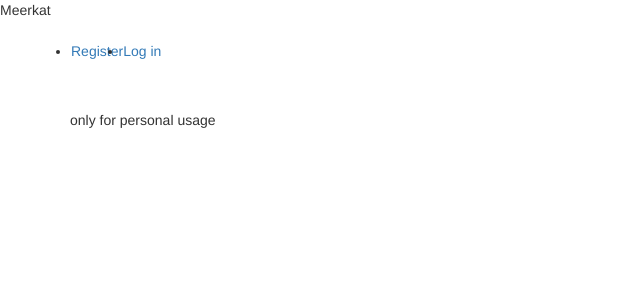
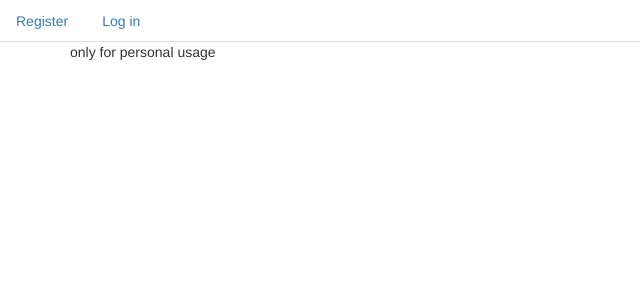
Before and after one commit to LaerryLaessig/meerkat, a Flask app: page / in a window 1280 px wide. Shown: the top 300 px of the page, without its empty margins (0-640 px from the left). Run offline with Flask 2, Linux system fonts and the light colour scheme; data that the repository does not hold is empty; some libraries are stand-ins or nearby versions.

Commit message:
Revert "refactor layout"
This reverts commit 0bec411d30d6acf71901b050a85fd7b605605700.

```diff
--- a/flask_meerkat/templates/home.html
+++ b/flask_meerkat/templates/home.html
@@ -2,9 +2,6 @@
 {% block app_content %}
 {% if current_user.is_authenticated %}
 <div class="row">
-    <div class="col-sm">
-        <a href="{{ url_for('post') }}" class="btn btn-outline-info" role="button">create post</a>
-    </div>
     <div class="col-md">
         {% for post in posts %}
         <div class="card" style="width: 54rem;">
@@ -29,6 +26,11 @@
         </div>
         {% endfor %}
     </div>
+    <div class="col-sm">
+
+        <a href="{{ url_for('post') }}" class="btn btn-outline-info" role="button">create post</a>
+
+    </div>
 </div>
 {% else %}
 <div>only for personal usage</div>
--- a/flask_meerkat/templates/layout.html
+++ b/flask_meerkat/templates/layout.html
@@ -6,29 +6,13 @@
     <link rel="shortcut icon" href="{{ url_for('static', filename='favicon.ico') }}">
 {% endblock styles %}
 {% block title %}Meerkat{% endblock title %}
-
-{% block content %}
-<div class="d-flex">
-    <!-- Sidebar-->
-    <div class="border-end bg-white">
-        <div class="sidebar-heading border-bottom bg-light">Meerkat</div>
-        <div class="list-group list-group-flush">
+{% block navbar %}
+            <ul class="nav nav-tabs justify-content-end">
                 {% if current_user.is_authenticated %}
-            <a class="list-group-item list-group-item-action list-group-item-light p-3" href="{{ url_for('home') }}">Home</a>
+                    <li class="nav-item"><a class="nav-link" href="{{ url_for('home') }}">Home</a></li>
                     {% if current_user.id == 1 %}
-            <a class="list-group-item list-group-item-action list-group-item-light p-3"
-               href="{{ url_for('whitelist')}}">Whitelist</a>
+                    <li class="nav-item"><a class="nav-link" href="{{ url_for('whitelist')}}">Whitelist</a> </li>
                     {% endif %}
-            {% endif %}
-        </div>
-    </div>
-    <div>
-        <!-- Top navigation-->
-        <nav class="navbar navbar-expand-lg navbar-light bg-light border-bottom">
-            <div class="container-fluid">
-                <div class="collapse navbar-collapse" id="navbarSupportedContent">
-                    <ul class="navbar-nav ms-auto mt-2 mt-lg-0">
-                        {% if current_user.is_authenticated %}
                     <li class="nav-item"><a class="nav-link" href="{{ url_for('account') }}">Account</a></li>
                     <li class="nav-item"><a class="nav-link" href="{{ url_for('logout') }}">Log out</a></li>
                 {% else %}
@@ -36,11 +20,9 @@
                     <li class="nav-item"><a class="nav-link" href="{{ url_for('signin') }}">Log in</a></li>
                 {% endif %}
             </ul>
-                </div>
-            </div>
-        </nav>
-        <!-- Page content-->
-        <div class="container-fluid">
+{% endblock navbar %}
+
+{% block content %}
     <div>
         {% with messages = get_flashed_messages(with_categories=true) %}
             {% if messages %}
@@ -57,7 +39,4 @@
 
     {% endblock app_content %}
      </div>
-        </div>
 {% endblock content %}
-    </div>
-</div>
```
Lines whose indentation alone changed are shown as unchanged.
